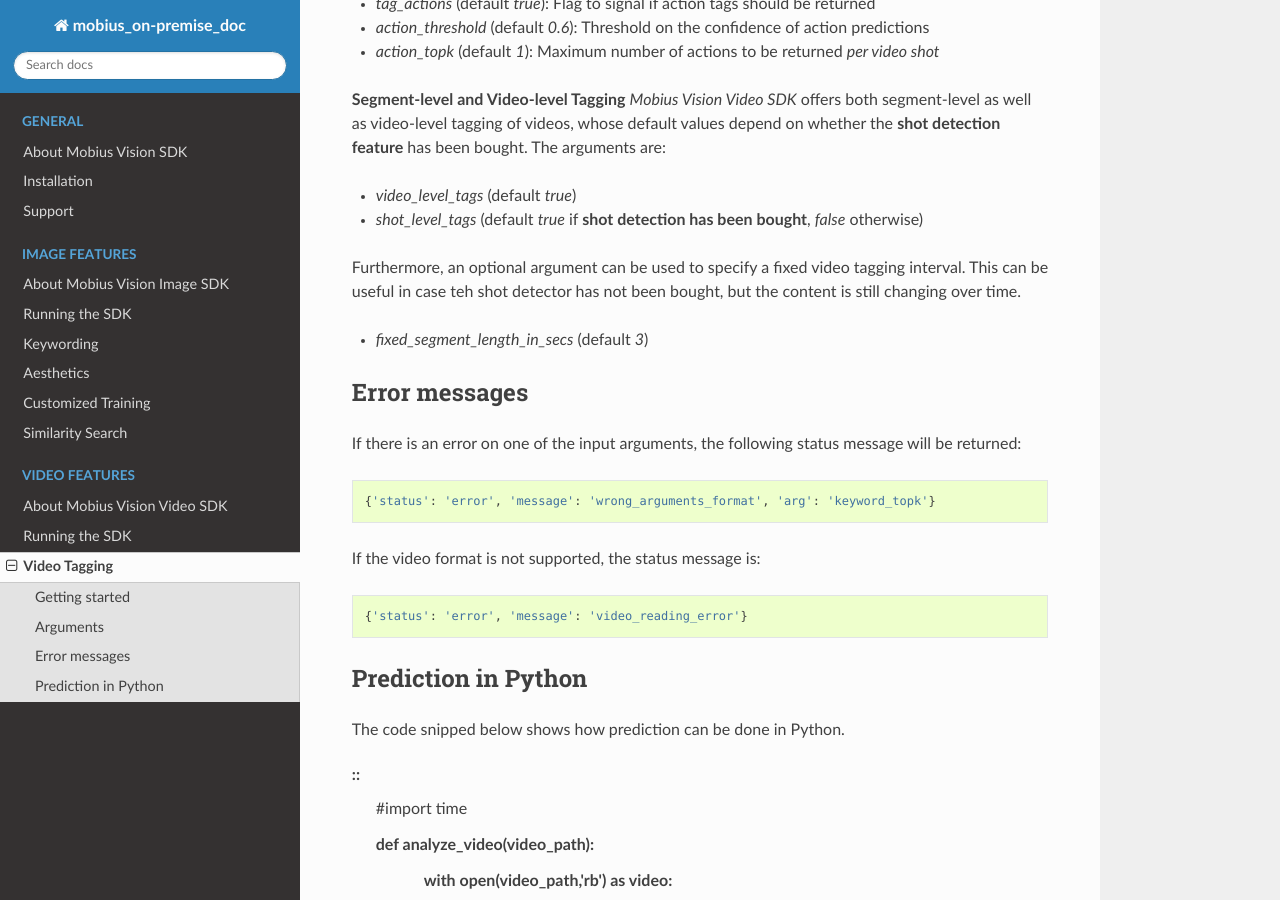
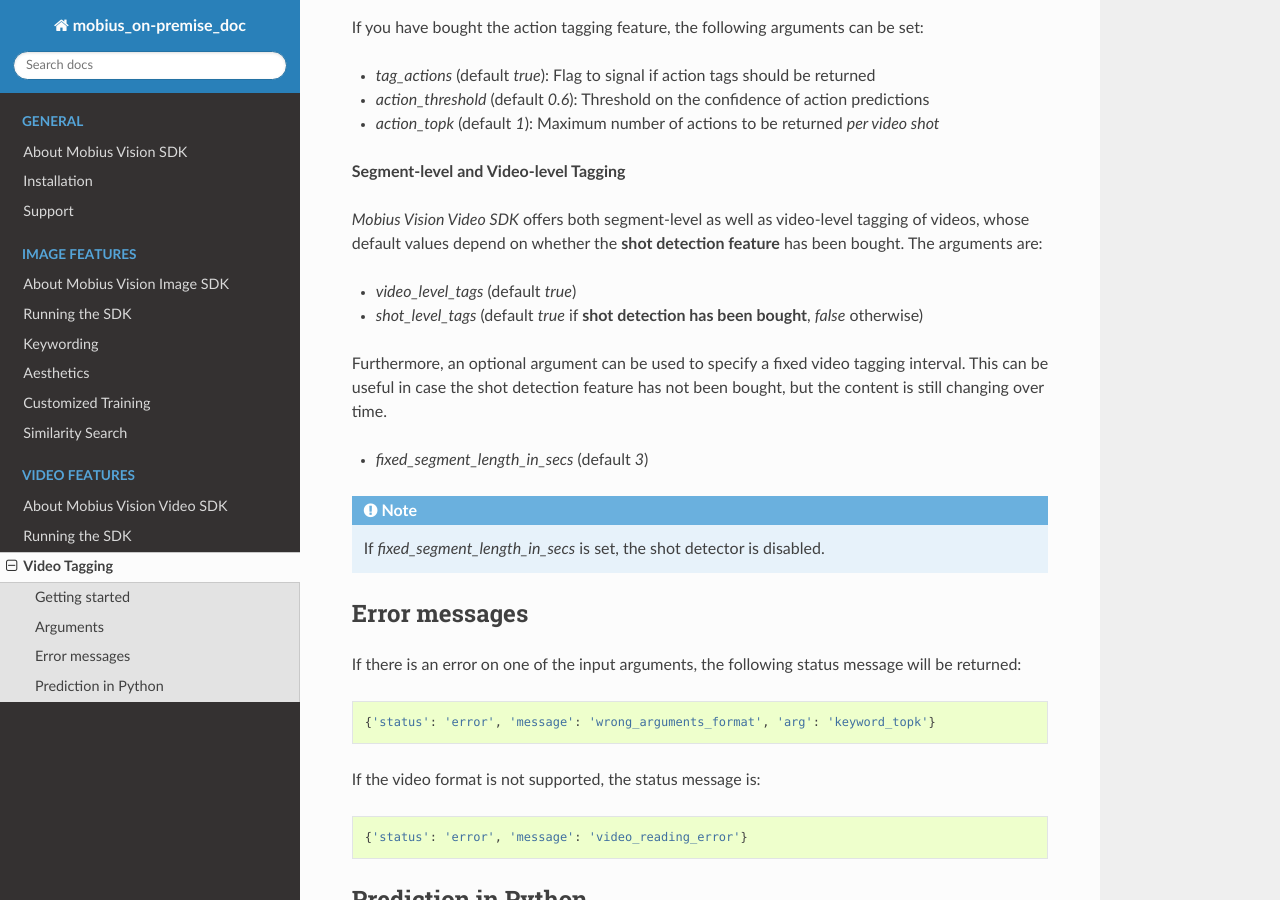
Before and after one commit to rumlingd/mobius_on-premise_doc, a Sphinx documentation site: the page built from source/video_keywording.rst, in a window 1280 px wide and 900 px high, scrolled down 1960 px. Built offline with Sphinx 7.4.7 and the Read the Docs theme 2.0.0, drawn with Linux system fonts in a browser that asks for light colours; formulas are drawn with MathJax 3.

Commit message:
Updated Arguments section

```diff
--- a/source/video_keywording.rst
+++ b/source/video_keywording.rst
@@ -60,6 +60,7 @@
 Below is list of the different arguments that can be set, together with their default values.
 
 **Keyword Tagging**
+
 If you have bought the keyword tagging feature, the following arguments can be set:
 
 * *tag_keywords* (default *true*): Flag to signal if keywording tags should be returned
@@ -67,6 +68,7 @@
 * *keyword_topk* (default *50*): Maximum number of keywords to be returned *per video shot*
 
 **Action Tagging**
+
 If you have bought the action tagging feature, the following arguments can be set:
 
 * *tag_actions* (default *true*): Flag to signal if action tags should be returned
@@ -74,14 +76,19 @@
 * *action_topk* (default *1*): Maximum number of actions to be returned *per video shot*
 
 **Segment-level and Video-level Tagging**
+
 |mobvis_video| offers both segment-level as well as video-level tagging of videos, whose default values depend on whether the **shot detection feature** has been bought. The arguments are:
 
 * *video_level_tags* (default *true*)
 * *shot_level_tags* (default *true* if **shot detection has been bought**, *false* otherwise)
 
-Furthermore, an optional argument can be used to specify a fixed video tagging interval. This can be useful in case teh shot detector has not been bought, but the content is still changing over time.
+Furthermore, an optional argument can be used to specify a fixed video tagging interval. This can be useful in case the shot detection feature has not been bought, but the content is still changing over time.
 
 * *fixed_segment_length_in_secs* (default *3*)
+
+.. note::
+
+  If *fixed_segment_length_in_secs* is set, the shot detector is disabled.
 
 
 Error messages
```
